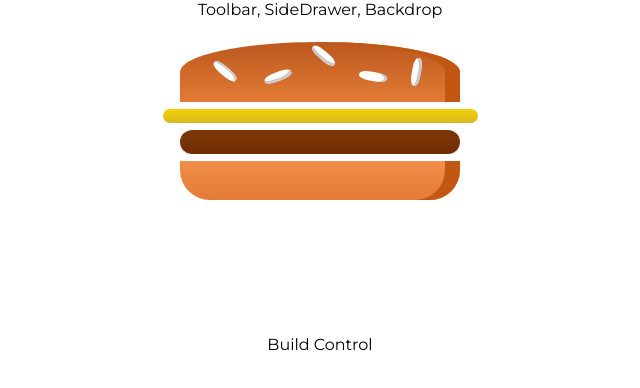
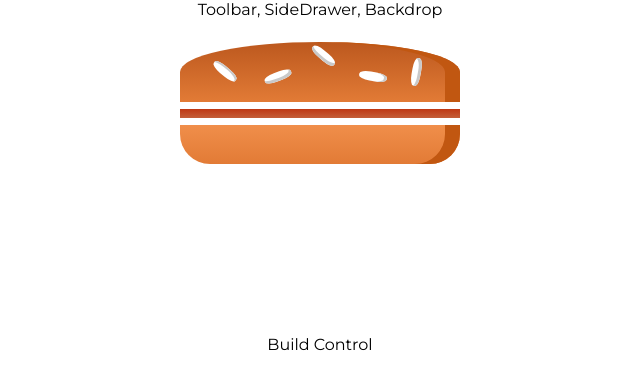
Before and after one commit to nghochi123/react-stuff, a React (Create React App) app in the folder React/burger-builder/: page / in a window 1280 px wide. Shown: the top 388 px of the page, without its empty margins (320-960 px from the left). Built offline with nearby package versions, Linux system fonts and the light colour scheme.

Commit message:
Adding dynamic control of ingredients to Burger App

```diff
--- a/React/burger-builder/src/components/Burger/Burger.js
+++ b/React/burger-builder/src/components/Burger/Burger.js
@@ -4,11 +4,20 @@ import classes from './Burger.module.css';
 import BurgerIngredient from './BurgerIngredient/BurgerIngredient';
 
 const burger = (props) => {
+    let transformedIngredients = Object.keys(props.ingredients).map(iKey=>{
+        return [...Array(props.ingredients[iKey])] //Returns an array with (number of elements) == (number of a certain ingredient)
+        .map((a,i)=><BurgerIngredient key={iKey+i} type={iKey}/>);  //Then, returns for each element in the above array, a BurgerIngredient element that has unique key.
+    });
+    transformedIngredients = transformedIngredients.reduce((arr, el)=>arr.concat(el), []);
+    if(transformedIngredients.length === 0){
+        transformedIngredients = <p>Please start adding ingredients!</p>
+    }
+    /* The iKey returns 'salad', 'bacon' etc, that match the case names in BurgerIngredient.js
+    */
     return (
         <div className={classes.Burger}>
             <BurgerIngredient type="bread-top"/>
-            <BurgerIngredient type="cheese"/>
-            <BurgerIngredient type="meat"/>
+            {transformedIngredients}
             <BurgerIngredient type="bread-bottom"/>
         </div>
     );
--- a/React/burger-builder/src/containers/BurgerBuilder/BurgerBuilder.js
+++ b/React/burger-builder/src/containers/BurgerBuilder/BurgerBuilder.js
@@ -3,11 +3,20 @@ import Aux from'../../hoc/Auxiliary';
 import Burger from '../../components/Burger/Burger';
 
 class BurgerBuilder extends Component {
+    state = {
+        ingredients: {
+            salad: 0,
+            bacon: 1,
+            cheese: 0,
+            meat: 0
+        }
+    }
+
     render(){
 
         return (
             <Aux>
-                <Burger/>
+                <Burger ingredients={this.state.ingredients}/>
                 <div>Build Control</div>
             </Aux>
 
```
Also changed, not shown: 1 other file (tests, documents, lock files or other folders).
